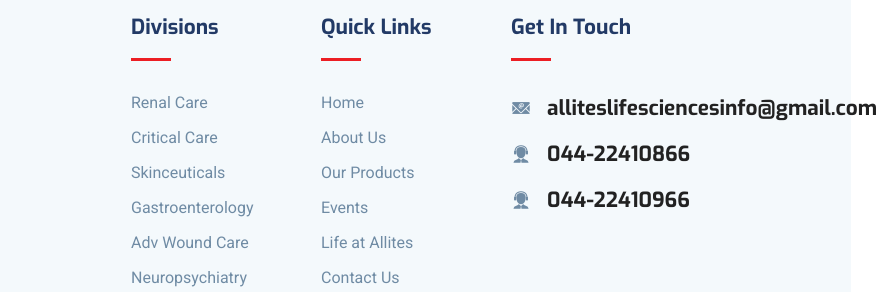
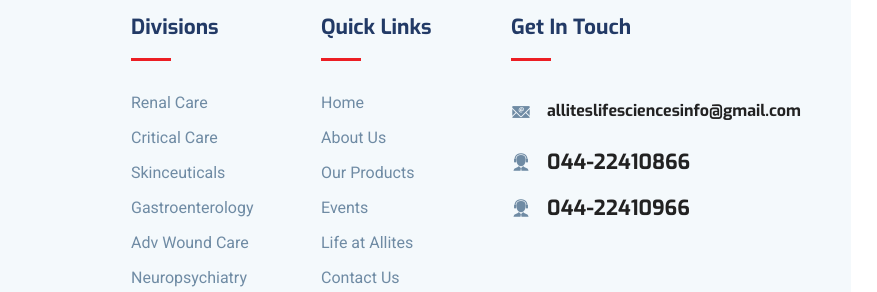
Before and after one commit to KG-11/allites-demo, a plain HTML site: page about.html in a window 1280 px wide. Shown: the part 2225-2517 px from the top of the page, 429-1306 px from the left, 877 px wide, since content can reach past the window. Drawn offline with Linux system fonts and the light colour scheme; some packages are replaced by stand-ins of ours.

Commit message:
Email style fix

```diff
--- a/about.html
+++ b/about.html
@@ -370,9 +370,9 @@
 						<div class="footer-contact-block">
 							<div class="icon d-flex align-items-center">
 								<i class="icofont-email mr-3"></i>
-								<h4 class="mt-2"><a
-										href="mailto:alliteslifesciencesinfo@gmail.com">alliteslifesciencesinfo@gmail.com</a>
-								</h4>
+								<h6 class="mt-3"><a
+										href="mailto:alliteslifesciencesinfo@gmail.com"><strong>alliteslifesciencesinfo@gmail.com</strong></a>
+								</h6>
 							</div>
 						</div>
 						<div class="footer-contact-block">
```
Also changed, not shown: contact.html (+3 -3 lines), index.html (+4 -5 lines), products.html (+3 -3 lines).
